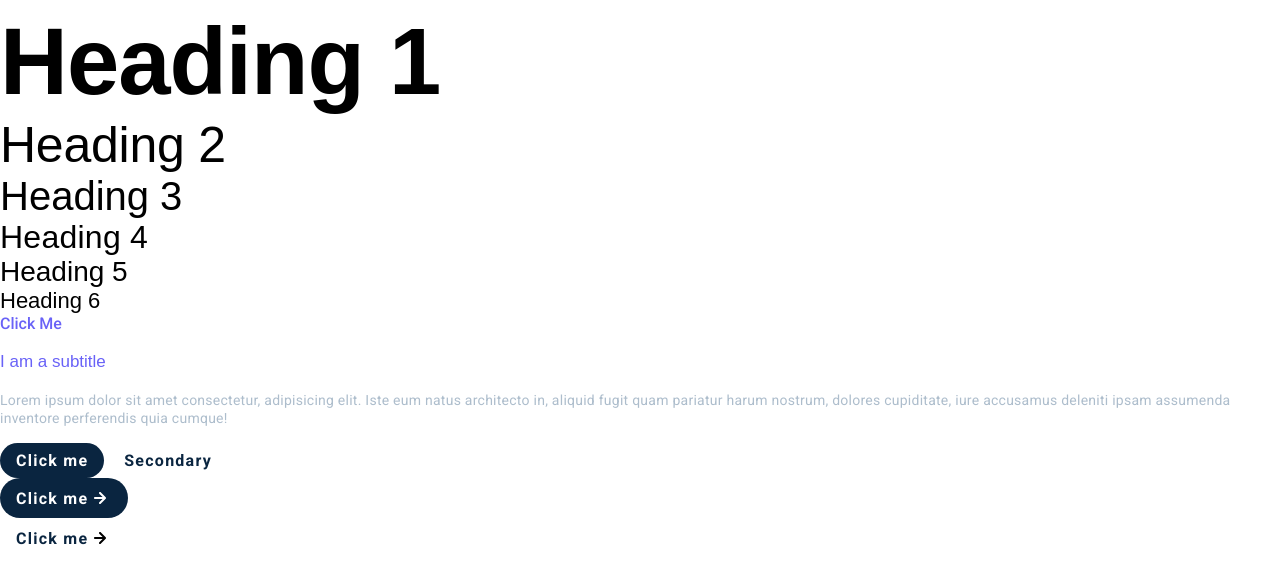
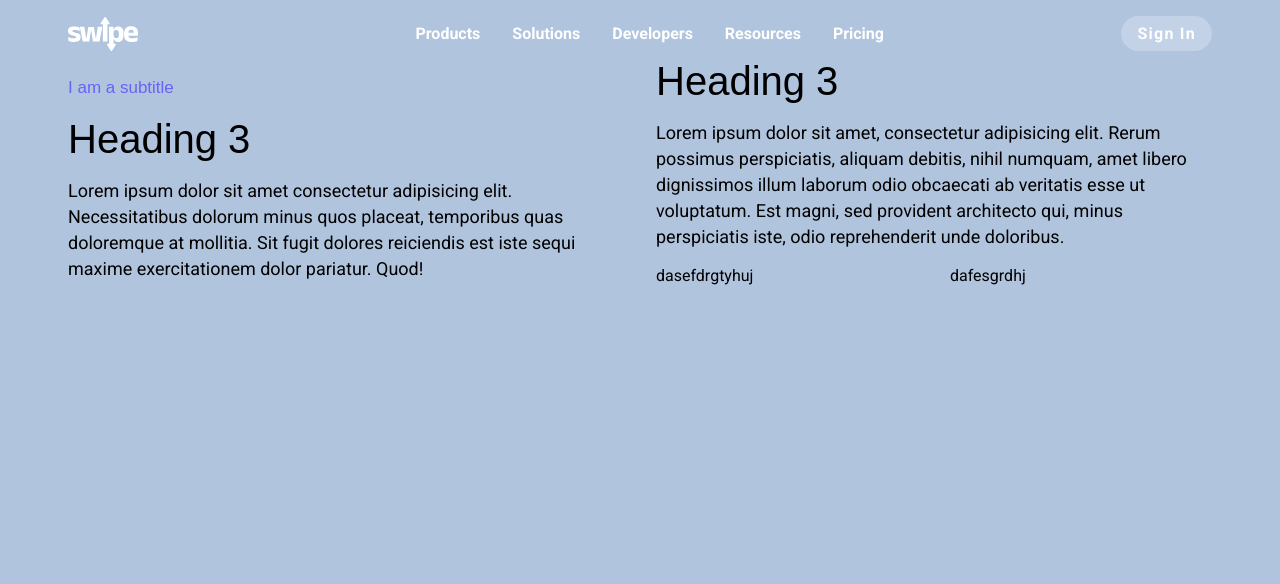
Before and after one commit to VincenzoRuggiero/Swipe-Project, a plain HTML site: page index.html in a window 1280 px wide. Drawn offline with Linux system fonts and the light colour scheme; a web font is replaced by a local one.

Commit message:
Add layout's utility classes

```diff
--- a/index.html
+++ b/index.html
@@ -12,32 +12,45 @@
     <title>Swipe Project</title>
   </head>
   <body>
-    <h1>Heading 1</h1>
-    <h2>Heading 2</h2>
-    <h3>Heading 3</h3>
-    <h4>Heading 4</h4>
-    <h5>Heading 5</h5>
-    <h6>Heading 6</h6>
+    <nav class="navbar">
+      <img src="assets/logo-white.svg" alt="Swipe Incorporated" />
+      <ul class="menu">
+        <li><a href="#">Products</a></li>
+        <li><a href="#">Solutions</a></li>
+        <li><a href="#">Developers</a></li>
+        <li><a href="#">Resources</a></li>
+        <li><a href="#">Pricing</a></li>
+      </ul>
+      <button class="primary-button navbar-button">Sign In</button>
+    </nav>
 
-    <a href="#">Click Me</a>
-
-    <p class="subtitle">I am a subtitle</p>
-    <p class="subtitl secondary-text">
-      Lorem ipsum dolor sit amet consectetur, adipisicing elit. Iste eum natus
-      architecto in, aliquid fugit quam pariatur harum nostrum, dolores
-      cupiditate, iure accusamus deleniti ipsam assumenda inventore perferendis
-      quia cumque!
-    </p>
-
-    <button class="primary-button">Click me</button>
-    <button class="secondary-button">Secondary</button>
-    <button class="primary-button with-icon">
-      Click me
-      <img src="assets/arrow-right-light.svg" alt="" />
-    </button>
-    <button class="secondary-button with-icon">
-      Click me
-      <img src="assets/arrow-right-dark.svg" alt="" />
-    </button>
+    <div class="section-container">
+      <div class="two-column">
+        <div class="col-left">
+          <p class="subtitle">I am a subtitle</p>
+          <h3>Heading 3</h3>
+          <p>
+            Lorem ipsum dolor sit amet consectetur adipisicing elit.
+            Necessitatibus dolorum minus quos placeat, temporibus quas
+            doloremque at mollitia. Sit fugit dolores reiciendis est iste sequi
+            maxime exercitationem dolor pariatur. Quod!
+          </p>
+        </div>
+        <div class="col-right">
+          <h3>Heading 3</h3>
+          <p>
+            Lorem ipsum dolor sit amet, consectetur adipisicing elit. Rerum
+            possimus perspiciatis, aliquam debitis, nihil numquam, amet libero
+            dignissimos illum laborum odio obcaecati ab veritatis esse ut
+            voluptatum. Est magni, sed provident architecto qui, minus
+            perspiciatis iste, odio reprehenderit unde doloribus.
+          </p>
+          <div class="two-column">
+            <div class="col-left">dasefdrgtyhuj</div>
+            <div class="col-right">dafesgrdhj</div>
+          </div>
+        </div>
+      </div>
+    </div>
   </body>
 </html>
--- a/style.css
+++ b/style.css
@@ -39,6 +39,7 @@
   --spacing-md: 16px;
   --spacing-lg: 32px;
   --spacing-xl: 64px;
+  --standard-width: 1144px;
 }
 
 body {
@@ -48,6 +49,11 @@ body {
   margin: 0;
   box-sizing: border-box;
   padding: var(--spacing-sm) 0 0 0;
+  background-color: lightsteelblue;
+  display: flex;
+  flex-direction: column;
+  justify-content: center;
+  align-items: center;
 }
 
 p {
@@ -110,11 +116,43 @@ a {
   font-weight: 500;
   transition: all 0.25s ease;
 }
-
 a:hover {
   color: var(--primary-accent);
 }
 
+/* Layout */
+.section-container {
+  width: 100%;
+  max-width: var(--standard-width);
+}
+
+.two-column {
+  width: 100%;
+  display: flex;
+  justify-content: center;
+  align-items: flex-start;
+  box-sizing: border-box;
+}
+.two-column > .col-left {
+  width: 50%;
+  box-sizing: border-box;
+  padding: 0 var(--spacing-md) 0 0;
+  display: flex;
+  flex-direction: column;
+  justify-content: center;
+  align-items: start;
+}
+.two-column > .col-right {
+  width: 50%;
+  box-sizing: border-box;
+  padding: 0 0 0 var(--spacing-md);
+  display: flex;
+  flex-direction: column;
+  justify-content: center;
+  align-items: start;
+}
+
+/* Text Styling */
 .subtitle,
 .subtitle2 {
   color: var(--purple-1);
@@ -126,7 +164,6 @@ a:hover {
 .subtitle2 {
   color: var(--blue-1);
 }
-
 .secondary-text {
   font-size: var(--secondary-text-size);
   line-height: var(--secondary-text-height);
@@ -134,6 +171,7 @@ a:hover {
   letter-spacing: 0.25px;
 }
 
+/* Buttons Styling */
 .primary-button,
 .secondary-button {
   font-family: var(--body-font);
@@ -151,7 +189,6 @@ a:hover {
   background-color: var(--primary-button-hover);
   cursor: pointer;
 }
-
 .secondary-button {
   background-color: transparent;
   color: var(--primary-accent);
@@ -160,7 +197,6 @@ a:hover {
   opacity: 0.75;
   cursor: pointer;
 }
-
 .with-icon {
   display: flex;
   justify-content: center;
@@ -172,3 +208,34 @@ a:hover {
 .with-icon:hover > img {
   transform: translateX(4px);
 }
+
+/* Navbar */
+.navbar {
+  display: flex;
+  justify-content: space-between;
+  align-items: center;
+  width: 100%;
+  max-width: var(--standard-width);
+  padding: 0 var(--spacing-md);
+}
+.menu {
+  display: flex;
+  justify-content: center;
+  align-items: center;
+  list-style: none;
+}
+.menu a {
+  color: var(--text-light);
+  margin: 0 var(--spacing-md);
+  font-weight: bold;
+}
+.menu a:hover {
+  text-decoration: underline;
+}
+
+.navbar-button {
+  background-color: rgba(250, 250, 350, 0.25);
+}
+.navbar-button:hover {
+  background-color: rgba(250, 250, 350, 0.5);
+}
```
